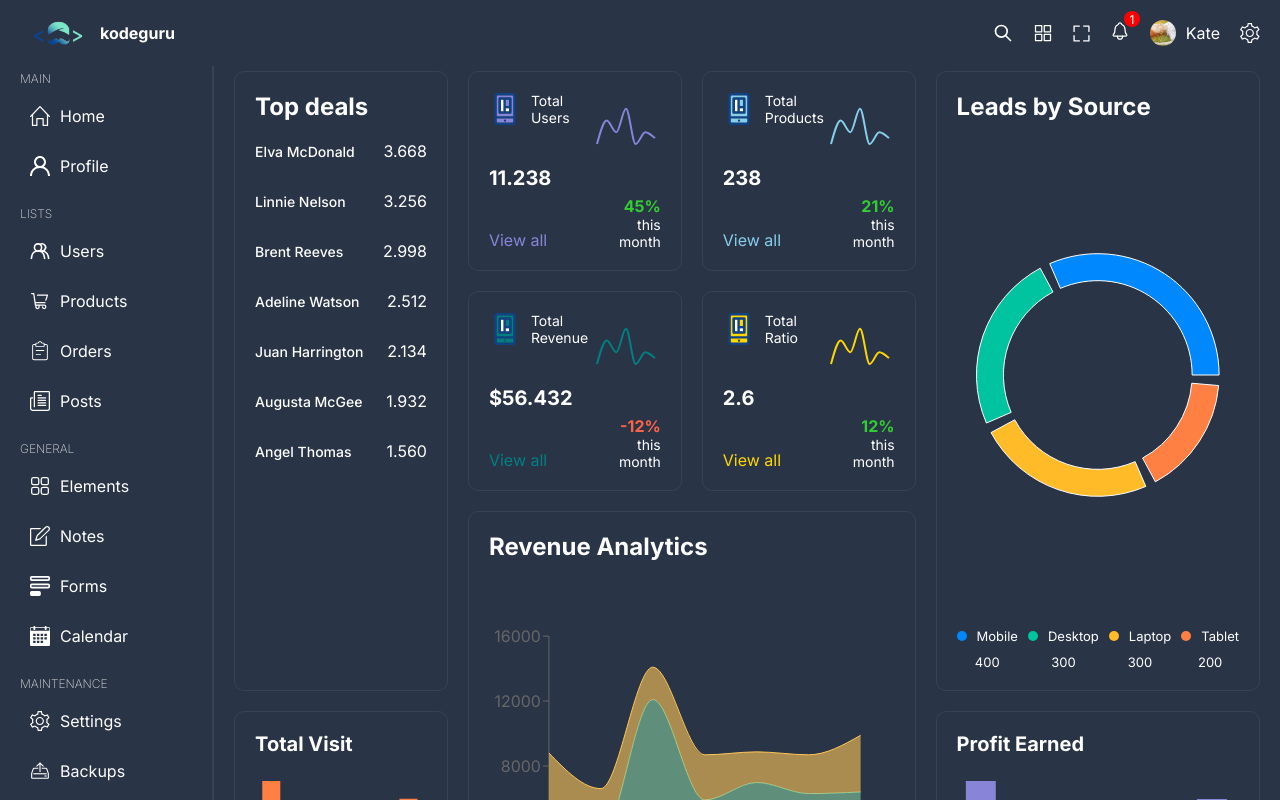
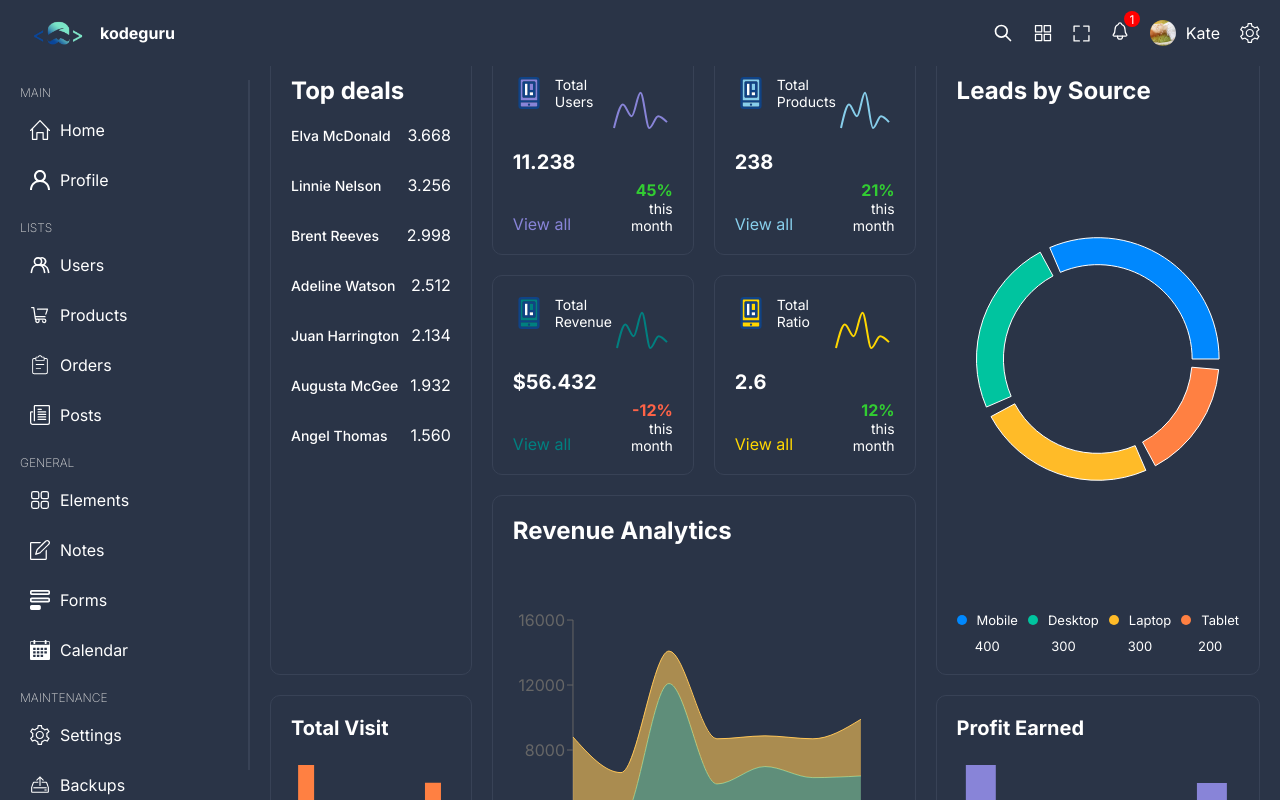
Before and after one commit to Erhahon-Imafidon/dynamic-dashboard, a React (Vite) app: page / in a window 1280 px wide. Shown: the top 800 px of the page. Built offline with nearby package versions, Linux system fonts and the light colour scheme.

Commit message:
fixed the navbar and the sidebar menu

```diff
--- a/src/components/layout/layout.scss
+++ b/src/components/layout/layout.scss
@@ -3,12 +3,21 @@
 
 .container {
     display: flex;
+    flex: 1;
+    position: relative;
+    margin-top: 50px;
+    margin-bottom: 30px;
 }
 
 .menuContainer {
+    position: fixed;
+    top: 80px;
+    bottom: 30px;
+    left: 0;
     width: 250px;
     padding: 5px 20px;
     border-right: 2px solid $soft-bg;
+
 
     @include lg {
         width: max-content;
@@ -16,6 +25,11 @@
 }
 
 .contentContainer {
-    width: 100%;
+    margin-left: 250px;
+    width: calc(100% - 250px);
     padding: 5px 20px;
+
+    @include lg {
+        margin-left: 80px;
+    }
 }
--- a/src/components/navbar/navbar.scss
+++ b/src/components/navbar/navbar.scss
@@ -1,4 +1,5 @@
 @import '../../styles/responsive.scss';
+@import '../../styles/variables.scss';
 
 
 .navbar {
@@ -7,6 +8,12 @@
     justify-content: space-between;
     align-items: center;
     padding: 20px;
+    position: fixed;
+     top: 0;
+    left: 0;
+    z-index: 1000;
+    background-color: $main-bg;
+
 
     .logo {
         display: flex;
--- a/src/components/single/Single.tsx
+++ b/src/components/single/Single.tsx
@@ -50,7 +50,7 @@ const Single = ({ img, title, info, chart, activities }: SingleProps) => {
                     <div className="chart">
                         <ResponsiveContainer width="99%" height="100%">
                             <LineChart
-                                data={chart?.data || data}
+                                data={chart?.data}
                                 margin={{
                                     top: 5,
                                     right: 30,
```
